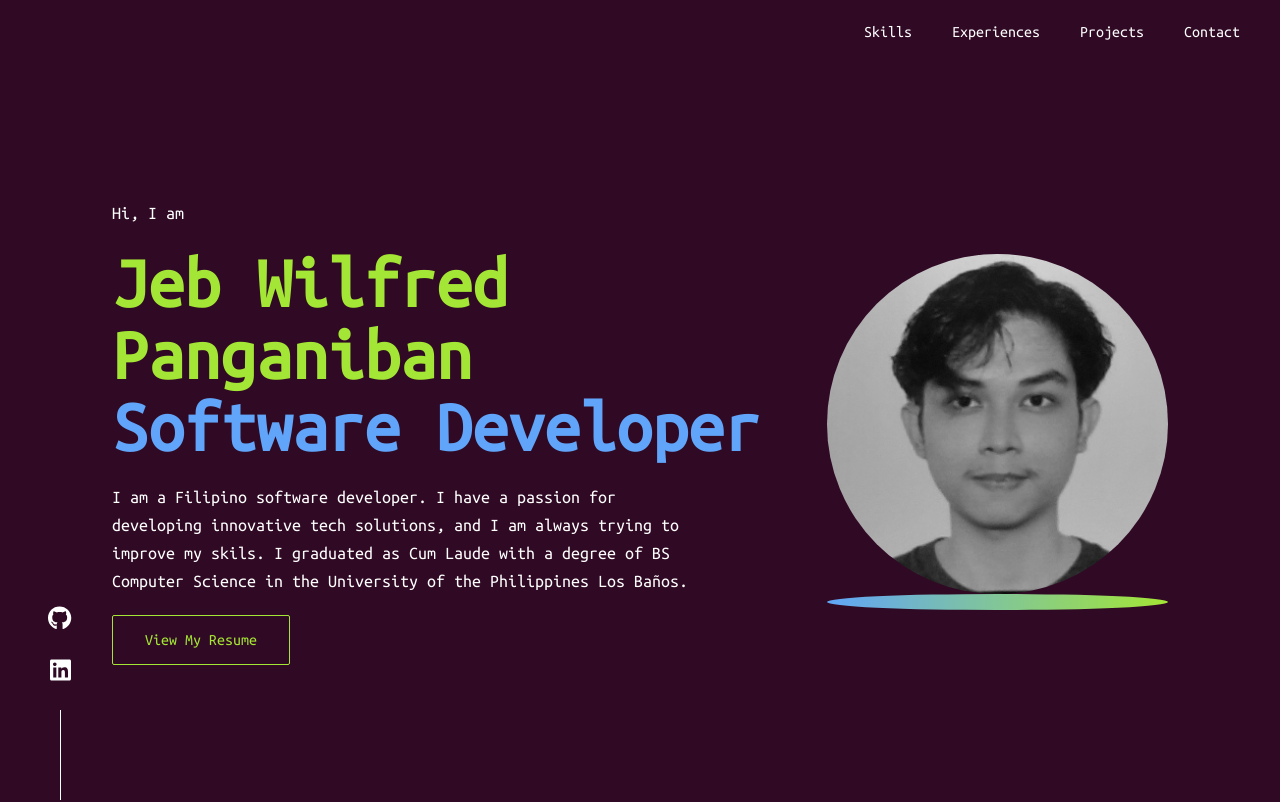
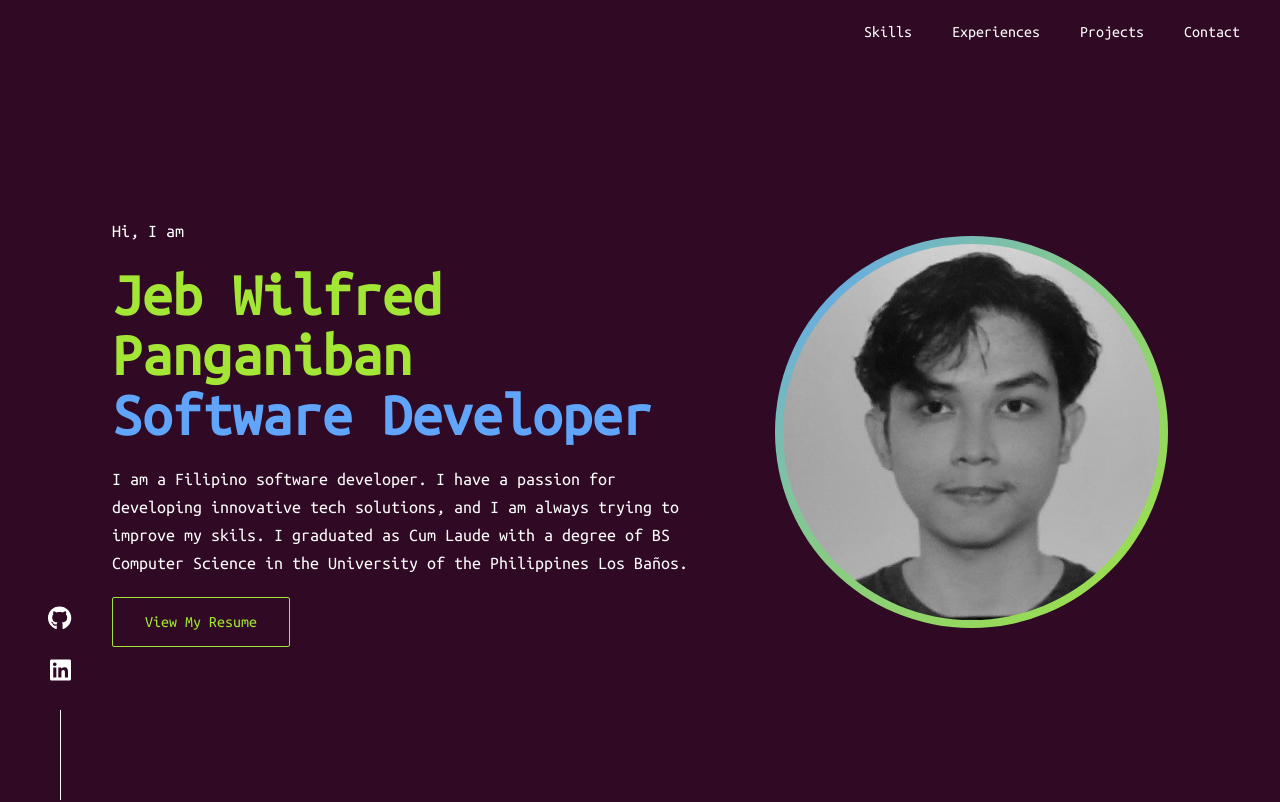
Before and after one commit to derfliwbej/portfolio-v1, a Next.js app: page / in a window 1280 px wide. Shown: the top 802 px of the page. Built offline with nearby package versions, Linux system fonts and the light colour scheme.

Commit message:
Fix: Made some layout and font size adjustments

```diff
--- a/src/components/hero.js
+++ b/src/components/hero.js
@@ -15,10 +15,9 @@ export default function Hero() {
                 <div className="p-10 lg:p-0">
                     <div className={`flex-grow flex justify-center items-center`}>
                         <div className="relative">
-                            <div className="rounded-md overflow-hidden">
+                            <div className={styles['avatar-border']}>
                                 <BootstrapImage className={`${styles['avatar']}`} src="/me.jpg" alt="Me" size={400} />
                             </div>
-                            <div className={`${styles['avatar-border']} rounded-md`}></div>
                         </div>
                     </div>
                 </div>
@@ -28,8 +27,8 @@ export default function Hero() {
                         <h1 className="text-lg">Hi, I am</h1>
                     </div>
                     <div>
-                        <h1 className="text-center text-3xl text-lime-400 font-bold md:text-5xl lg:text-7xl lg:text-left">Jeb Wilfred Panganiban</h1>
-                        <h1 className="text-center text-3xl text-blue-400 font-bold md:text-5xl lg:text-7xl lg:text-left">Software Developer</h1>
+                        <h1 className="text-center text-3xl text-lime-400 font-bold md:text-4xl lg:text-6xl lg:text-left">Jeb Wilfred Panganiban</h1>
+                        <h1 className="text-center text-3xl text-blue-400 font-bold md:text-4xl lg:text-6xl lg:text-left">Software Developer</h1>
                     </div>
                     <div className="text-center text-md  max-w-xl lg:text-lg lg:text-left">
                         I am a Filipino software developer. I have a passion for developing innovative tech solutions, and I am always trying to improve my skils. I graduated as Cum Laude with a degree of BS Computer Science in the University of the Philippines Los Baños.
```
